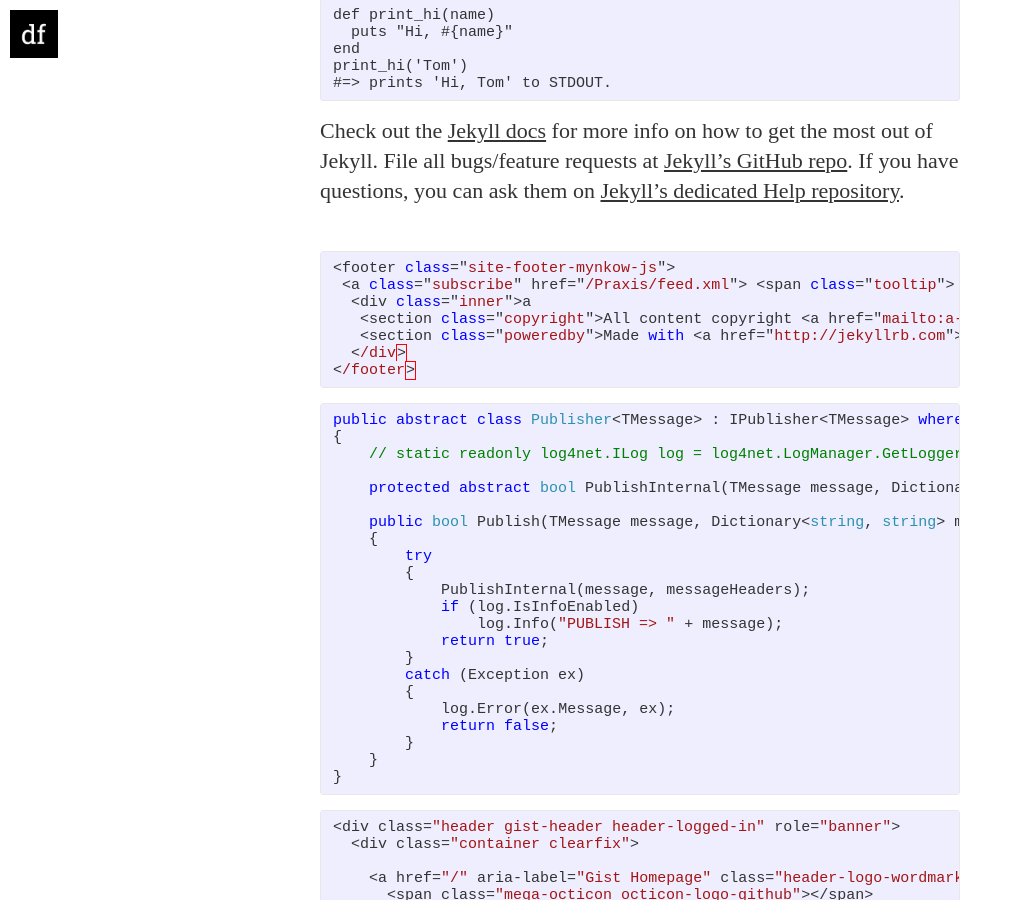
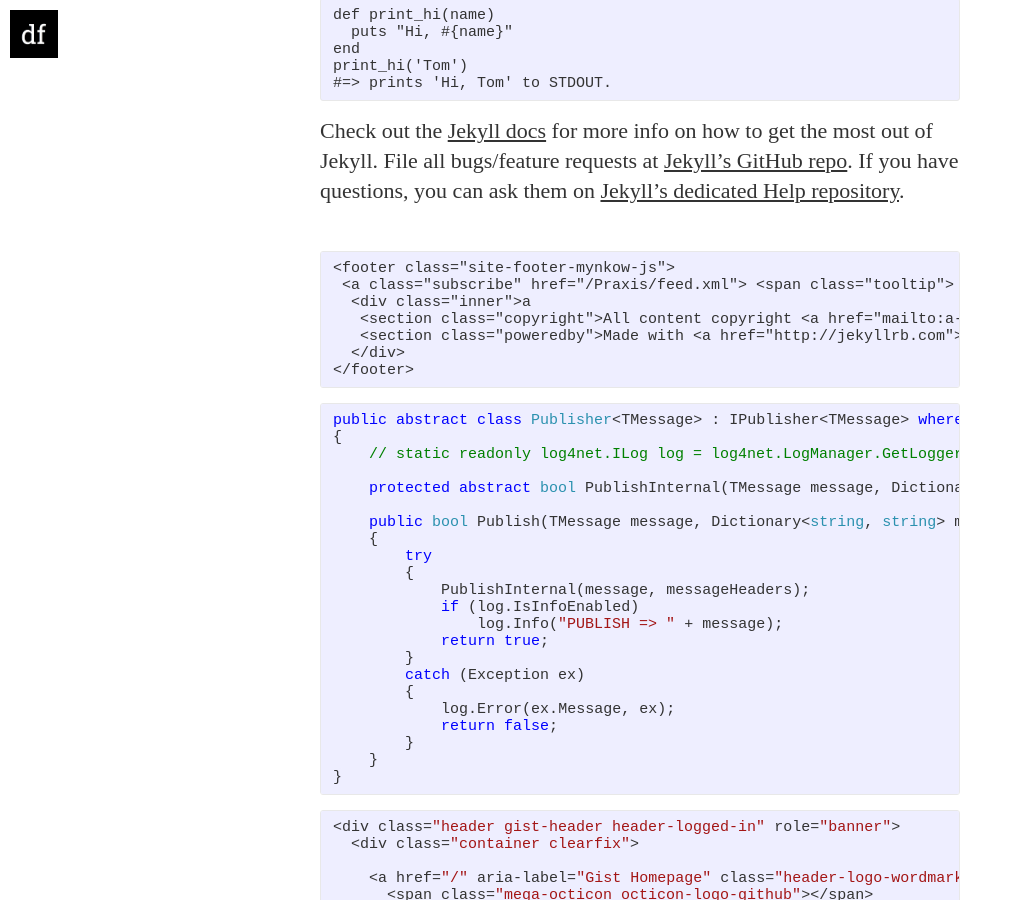
Before and after one commit to Elders/Praxis, a Jekyll site: the page built from _posts/2014-08-29-welcome-to-jekyll.markdown, in a window 1280 px wide and 900 px high, scrolled down 1449 px. Shown: the whole window, without its empty margins (0-1013 px from the left). Built offline with Jekyll 4.4.1, drawn with Linux system fonts in a browser that asks for light colours; nearby versions of some CDN libraries; some web fonts are replaced; Markdown is read by kramdown in place of the engine named in the settings.

Commit message:
Update 2014-08-29-welcome-to-jekyll.markdown

````diff
--- a/_posts/2014-08-29-welcome-to-jekyll.markdown
+++ b/_posts/2014-08-29-welcome-to-jekyll.markdown
@@ -22,7 +22,7 @@ print_hi('Tom')
 
 Check out the [Jekyll docs][jekyll] for more info on how to get the most out of Jekyll. File all bugs/feature requests at [Jekyll’s GitHub repo][jekyll-gh]. If you have questions, you can ask them on [Jekyll’s dedicated Help repository][jekyll-help].
 
-```js
+```
 <footer class="site-footer-mynkow-js">
  <a class="subscribe" href="{{ "/feed.xml" | prepend: site.baseurl }}"> <span class="tooltip"> <i class="fa fa-rss"></i> Subscribe!</span></a>
   <div class="inner">a
````
